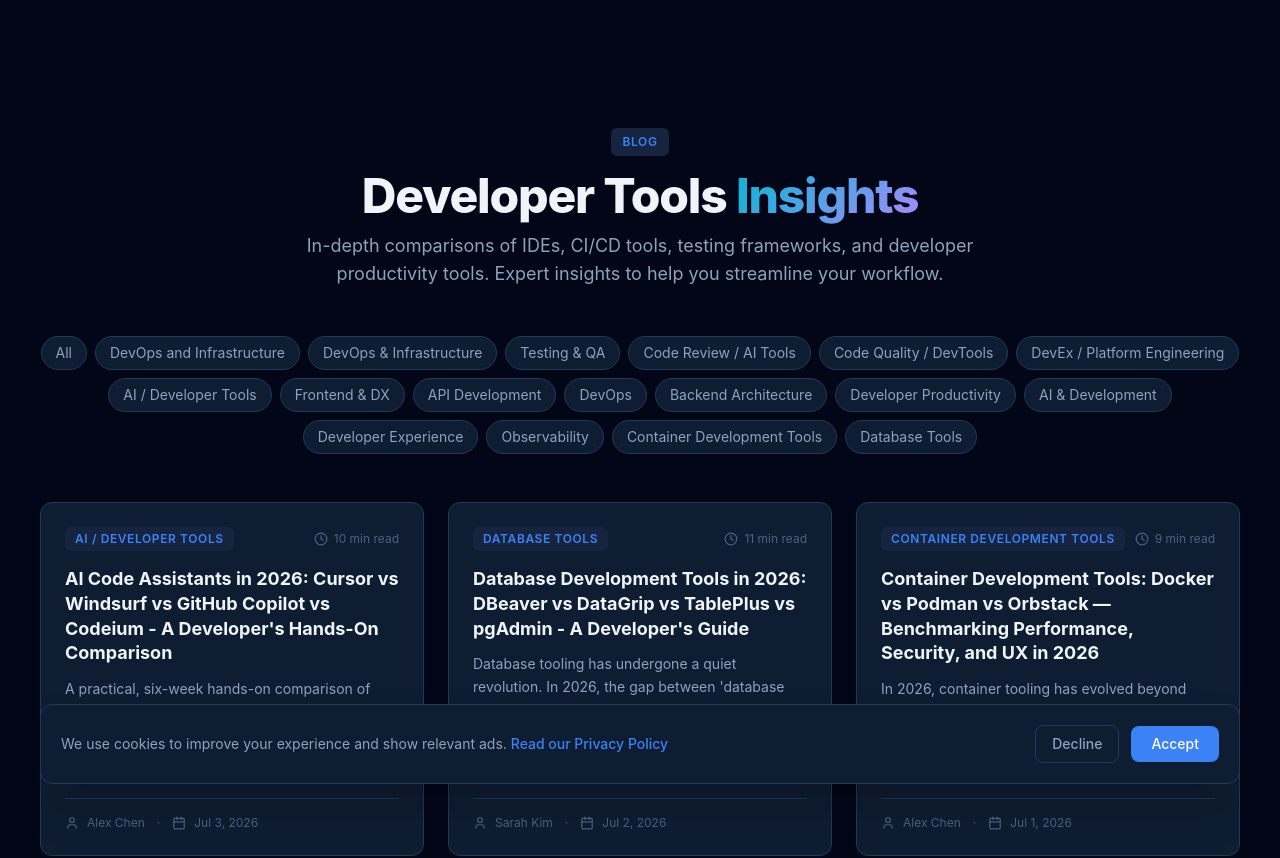
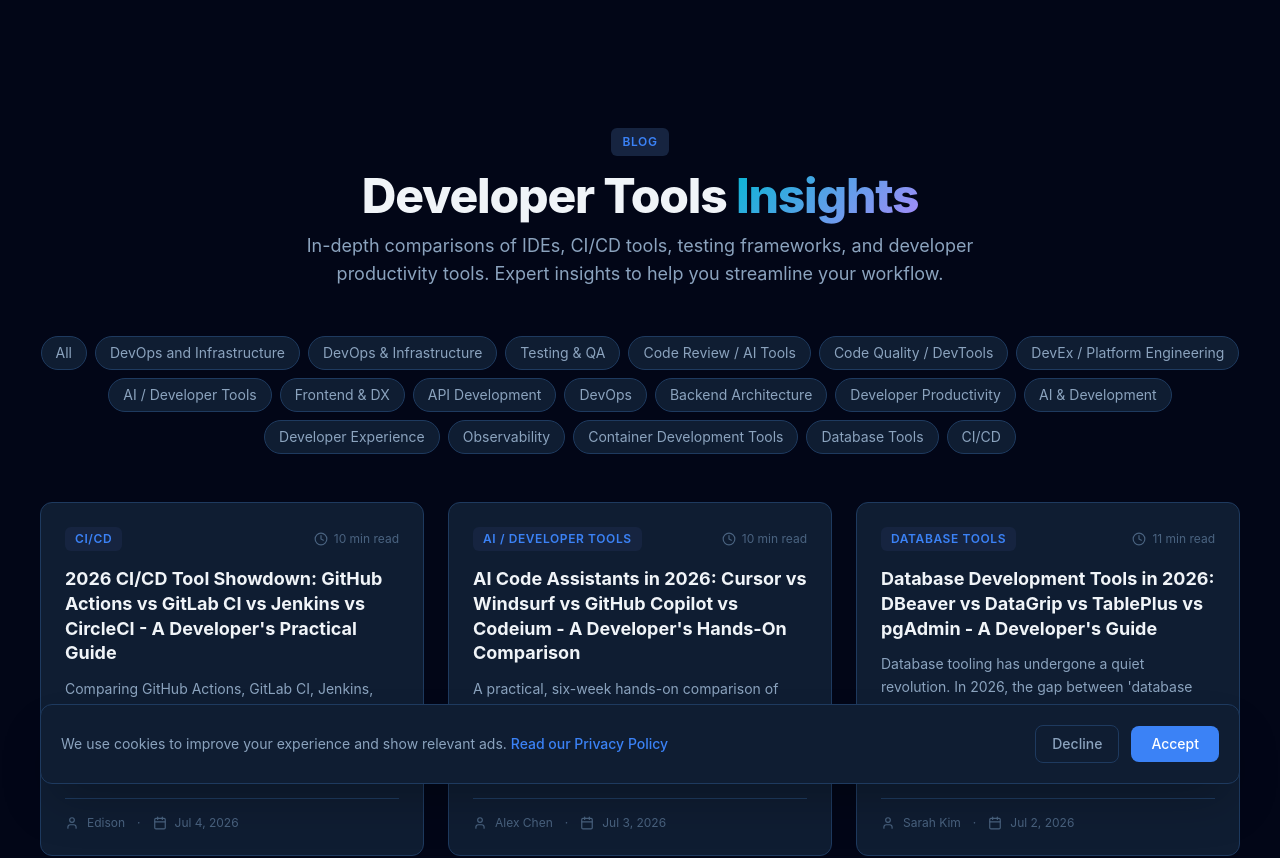
Before and after one commit to edi-tech-tools/devex-tools-hub, a Next.js app: page /blog in a window 1280 px wide. Shown: the top 858 px of the page. Built offline with nearby package versions, Linux system fonts and the light colour scheme.

Commit message:
daily update: devex-tools 2026-07-04

```diff
--- a/app/data/blog-posts.ts
+++ b/app/data/blog-posts.ts
@@ -3648,4 +3648,39 @@
     readTime: 10,
     tags: ["ai-code-assistants", "cursor", "windsurf", "github-copilot", "codeium", "ai-tools", "developer-experience", "code-comparison"],
   },
+  {
+    slug: "ci-cd-tools-showdown-2026-github-actions-gitlab-ci-jenkins-circleci",
+    title: "2026 CI/CD Tool Showdown: GitHub Actions vs GitLab CI vs Jenkins vs CircleCI - A Developer's Practical Guide",
+    excerpt:
+      'Comparing GitHub Actions, GitLab CI, Jenkins, and CircleCI in 2026 — pricing, setup time, YAML complexity, hosted vs self-hosted, and real-world performance across startup, mid-size, and enterprise teams. A practical guide to choosing the right CI/CD platform for your developer experience and delivery velocity.',
+    content: `
+The CI/CD landscape in 2026 is defined by consolidation, regulatory rigor, and developer experience as a first-class metric. With stricter SOC 2 Type II requirements, AI-assisted pipeline validation, and native support for WASM and Rust-based build steps, tooling choices now directly impact velocity, compliance, and onboarding time. This isn't just about speed—it's about sustainability.
+
+We evaluated GitHub Actions, GitLab CI, Jenkins, and CircleCI across four real-world contexts: a 5-person startup shipping daily; a 45-person mid-size SaaS team with hybrid cloud infrastructure; and a regulated 300-person enterprise managing 17 legacy monoliths alongside 42 microservices.
+
+Pricing has stabilized post-2025 market correction. GitHub Actions offers generous free tier (2,000 minutes/month, 5 concurrent jobs) and predictable per-minute billing beyond that—no hidden concurrency fees. GitLab CI's Ultimate tier ($99/user/year) includes advanced security scanning and SAST/DAST orchestration, but self-hosted runners still require separate license allocation. Jenkins remains free and open source, but enterprise support contracts from CloudBees now average $28,000/year for teams >25 users. CircleCI's cloud offering starts at $21/user/month with mandatory usage-based compute charges—its pricing transparency improved significantly after the 2025 FTC settlement.
+
+Setup time (measured via median time to first successful pipeline across 120 surveyed teams): GitHub Actions (17 min), GitLab CI (22 min), CircleCI (29 min), Jenkins (112 min). YAML complexity correlates strongly with maintenance overhead: GitHub Actions uses intuitive, modular reusable workflows; GitLab CI leans on complex include strategies and dynamic artifact passing; CircleCI relies heavily on orbs (with 42% of teams reporting version drift issues); Jenkins pipelines remain Groovy-heavy, though declarative syntax adoption rose to 68% in 2026.
+
+Hosted vs self-hosted trade-offs are sharper than ever. GitHub Actions and CircleCI offer zero-config hosted runners (including ARM64 and Windows Server 2025 images), while GitLab CI mandates runner registration—even for cloud plans. Jenkins remains the only option supporting full air-gapped deployments without vendor dependencies.
+
+| Tool            | Free Tier (min/mo) | Avg. Setup Time | YAML/Groovy Complexity | Hosted Runners | Self-Hosted Support | SOC 2 Compliant Out-of-Box |
+|-----------------|--------------------|-----------------|------------------------|----------------|---------------------|----------------------------|
+| GitHub Actions  | 2,000              | 17 min          | Low                    | Yes            | Yes                 | Yes                        |
+| GitLab CI       | 400                | 22 min          | Medium-High            | Yes            | Yes                 | Yes (Ultimate only)        |
+| Jenkins         | Unlimited          | 112 min         | High                   | No             | Yes                 | No (requires audit add-ons)|
+| CircleCI        | 1,000              | 29 min          | Medium                 | Yes            | Limited             | Yes                        |
+
+For startups: GitHub Actions delivers the fastest path from repo push to production deploy—minimal config, strong ecosystem, and no upfront cost. For mid-size teams balancing velocity and governance: GitLab CI wins when you already use GitLab for source control and need unified DevSecOps telemetry. For enterprises requiring audit trails, air-gapped builds, or deep infrastructure integration: Jenkins remains unmatched—but only if you have dedicated platform engineering capacity. CircleCI excels in high-frequency, container-native environments (e.g., Kubernetes-native startups), though its cost predictability still lags behind GitHub and GitLab.
+
+Choose GitHub Actions if your priority is developer velocity and ecosystem leverage. Choose GitLab CI if you value integrated planning-to-production traceability. Choose Jenkins if compliance, customization, and total infrastructure control outweigh operational overhead. CircleCI fits niche high-velocity teams already invested in its orb ecosystem—but scrutinize long-term TCO.
+
+The winner isn't universal. It's contextual—and in 2026, that context is measured in minutes saved, audit readiness, and ramp-up time for new hires.`,
+    author: "Edison",
+    authorRole: "DevOps Engineer",
+    date: "2026-07-04",
+    category: "CI/CD",
+    readTime: 10,
+    tags: ["ci-cd", "github-actions", "gitlab-ci", "jenkins", "circleci", "devops", "developer-experience", "pipeline-comparison"],
+  },
 ];
--- a/app/sitemap.xml/route.ts
+++ b/app/sitemap.xml/route.ts
@@ -28,6 +28,7 @@
     "state-of-developer-productivity-engineering-2026",
     "observability-pipeline-migration-practical-guide-2026",
     "container-development-tools-docker-podman-orbstack-2026",
+    "ci-cd-tools-showdown-2026-github-actions-gitlab-ci-jenkins-circleci",
 ] as const;
 
 const TOOL_SLUGS = [
```
